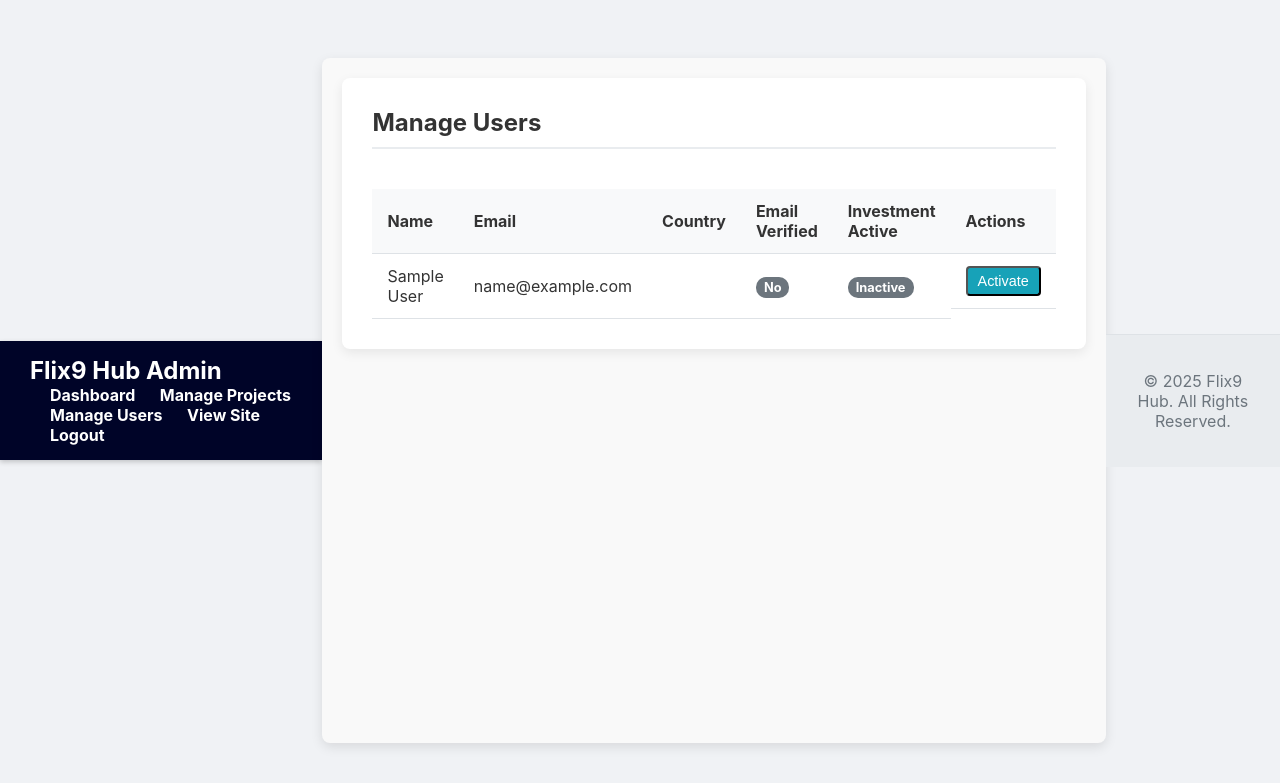
After one commit to finkare/GENH, a PHP site: page /admin/manage_users.php in a window 1280 px wide. The commit adds this page. Shown: the top 783 px of the page. Run offline with PHP 8.4, Linux system fonts and the light colour scheme; the visitor is signed in with stand-in values (Sample User, id 1).

Commit message:
feat: Implement admin user management and activation
This commit builds out the user management section of the Admin Panel and implements the crucial investor activation workflow.

Key features implemented:
- A new 'Manage Users' page in the admin panel that lists all registered users and their current status (email verified, investment active).
- Backend logic allowing an administrator to activate or deactivate a user's ability to invest.
- The `invest.php` page is now updated to enforce this check, preventing users who are not 'active' from proceeding with an investment and showing them an informational message instead.
- The `users` table schema in `schema.sql` has been updated with an `is_admin` flag to support the admin login functionality.

```diff
--- /dev/null
+++ b/admin/manage_users.php
@@ -0,0 +1,74 @@
+<?php
+include 'partials/header.php';
+require_once __DIR__ . '/../includes/database.php';
+
+// Fetch all users to display in the table
+$users = [];
+$result = $mysqli->query("SELECT id, full_name, email, country, is_verified, is_active FROM users ORDER BY created_at DESC");
+if ($result) {
+    $users = $result->fetch_all(MYSQLI_ASSOC);
+    $result->free();
+}
+?>
+
+<div class="page-header">
+    <h2>Manage Users</h2>
+</div>
+
+<?php
+// Display a flash message if one is set from the toggle status action
+if (isset($_SESSION['flash_message'])) {
+    echo '<div class="flash-message">' . htmlspecialchars($_SESSION['flash_message']) . '</div>';
+    unset($_SESSION['flash_message']);
+}
+?>
+
+<div class="data-table-container">
+    <table class="data-table">
+        <thead>
+            <tr>
+                <th>Name</th>
+                <th>Email</th>
+                <th>Country</th>
+                <th>Email Verified</th>
+                <th>Investment Active</th>
+                <th>Actions</th>
+            </tr>
+        </thead>
+        <tbody>
+            <?php if (empty($users)): ?>
+                <tr>
+                    <td colspan="6">No users found.</td>
+                </tr>
+            <?php else: ?>
+                <?php foreach ($users as $user): ?>
+                    <tr>
+                        <td><?php echo htmlspecialchars($user['full_name']); ?></td>
+                        <td><?php echo htmlspecialchars($user['email']); ?></td>
+                        <td><?php echo htmlspecialchars($user['country']); ?></td>
+                        <td>
+                            <span class="status-badge <?php echo $user['is_verified'] ? 'status-active' : 'status-inactive'; ?>">
+                                <?php echo $user['is_verified'] ? 'Yes' : 'No'; ?>
+                            </span>
+                        </td>
+                        <td>
+                             <span class="status-badge <?php echo $user['is_active'] ? 'status-active' : 'status-inactive'; ?>">
+                                <?php echo $user['is_active'] ? 'Active' : 'Inactive'; ?>
+                            </span>
+                        </td>
+                        <td class="actions">
+                            <form action="toggle_user_status.php" method="post" style="display:inline;">
+                                <input type="hidden" name="user_id" value="<?php echo $user['id']; ?>">
+                                <button type="submit" class="<?php echo $user['is_active'] ? 'btn-delete' : 'btn-edit'; ?>" title="Toggle investment activation status">
+                                    <?php echo $user['is_active'] ? 'Deactivate' : 'Activate'; ?>
+                                </button>
+                            </form>
+                        </td>
+                    </tr>
+                <?php endforeach; ?>
+            <?php endif; ?>
+        </tbody>
+    </table>
+</div>
+
+<?php include 'partials/footer.php'; ?>
--- a/admin/partials/header.php
+++ b/admin/partials/header.php
@@ -24,7 +24,7 @@ if (!isset($_SESSION['admin_user_id'])) {
             <nav>
                 <a href="index.php">Dashboard</a>
                 <a href="manage_projects.php">Manage Projects</a>
-                <a href="#">Manage Users</a>
+                <a href="manage_users.php">Manage Users</a>
                 <a href="../index.php" target="_blank">View Site</a>
                 <a href="logout.php">Logout</a>
             </nav>
```
Also changed, not shown: admin/toggle_user_status.php (added, +70 -0 lines), invest.php (+10 -0 lines).
